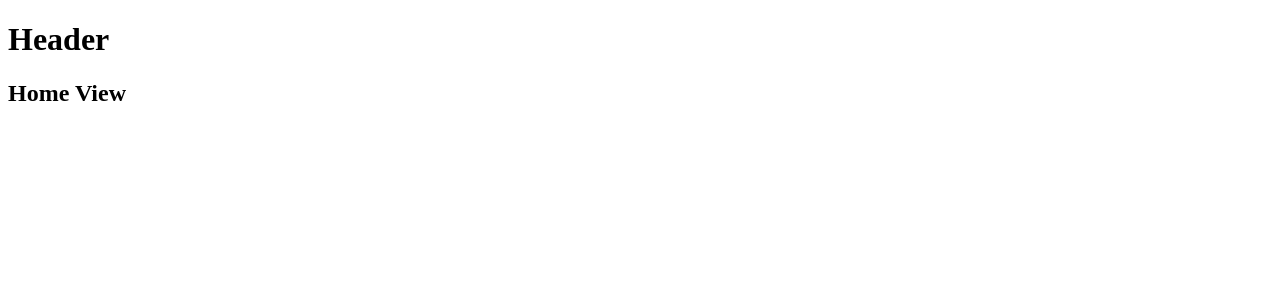
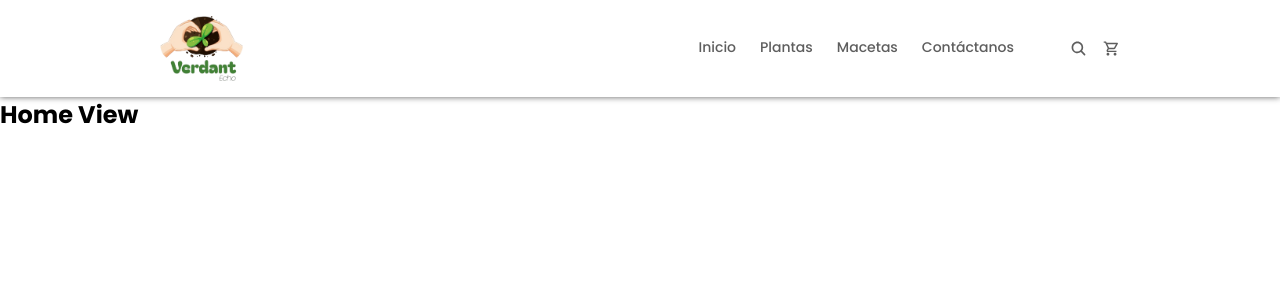
Before and after one commit to FazeElian/verdant-echo, a React (Vite) app: page / in a window 1280 px wide. Shown: the top 300 px of the page. Built offline with nearby package versions, Linux system fonts and the light colour scheme.

Commit message:
add: Header component

```diff
--- a/package.json
+++ b/package.json
@@ -12,6 +12,7 @@
   "dependencies": {
     "react": "^18.3.1",
     "react-dom": "^18.3.1",
+    "react-icons": "^5.4.0",
     "react-router-dom": "^7.1.1"
   },
   "devDependencies": {
--- a/src/assets/css/Global.css
+++ b/src/assets/css/Global.css
@@ -0,0 +1,17 @@
+/* Poppins Font */
+@import url('https://fonts.googleapis.com/css2?family=Poppins:ital,wght@0,100;0,200;0,300;0,400;0,500;0,600;0,700;0,800;0,900;1,100;1,200;1,300;1,400;1,500;1,600;1,700;1,800;1,900&display=swap');
+
+* {
+    box-sizing: border-box;
+    padding: 0;
+    margin: 0;
+}
+
+/* Variables */
+:root {
+    --color-white: #FFFFFF;
+    --color-green-light: #F7F8F3;
+    --color-green: #4F823F;
+    --color-gray: #5E5E5E;
+    font-family: "Poppins", serif;
+}
--- /dev/null
+++ b/src/assets/css/components/Header.css
@@ -0,0 +1,221 @@
+@import "../Global.css";
+
+.header {
+    display: flex;
+    top: 0;
+    width: 100%;
+    height: auto;
+    background: var(--color-white);
+    filter: drop-shadow(0 0 3px var(--color-gray));
+    padding: 1rem 15rem 1rem;
+    justify-content: space-between;
+    align-items: center;
+    position: sticky;
+}
+
+    .cont-img-header {
+        display: flex;
+        width: auto;
+        height: auto;
+    }
+
+        .cont-img-header img {
+            height: 70px;
+        }
+
+    .nav-header {
+        display: flex;
+        width: auto;
+        height: auto;
+        align-items: center;
+    }
+
+        .nav-list-header {
+            display: flex;
+            width: auto;
+            height: auto;
+            list-style: none;
+            gap: 2rem;
+        }
+
+            .nav-list-item-header {
+                font-weight: 500;
+                font-size: 16px;
+                transition: .2s ease-in-out;
+                text-decoration: none;
+                color: var(--color-gray);
+                border-bottom: 2px solid var(--color-white);
+                padding: 7px 0 7px;
+            }
+
+                .nav-list-item-header svg {
+                    display: none;
+                }
+
+                .nav-list-item-header:hover {
+                    color: var(--color-green) !important;
+                    transition: .2s ease-in;
+                    border-bottom: 2px solid var(--color-green);
+                }
+
+        .nav-search-header {
+            display: flex;
+            width: auto;
+            height: auto;
+            margin-left: 6rem;
+            gap: 1rem;
+        }
+
+            .nav-search-item-header {
+                display: flex;
+                width: auto;
+                height: auto;
+                cursor: pointer;
+                background: transparent;
+                border: none;
+                align-items: center;
+                justify-content: center;
+            }
+
+            .nav-list-cart-item-header {
+                display: none;
+            }
+
+                .nav-search-item-header svg {
+                    width: 19px;
+                    height: 19px;
+                    color: var(--color-gray) !important;
+                }
+
+        .btn-menu {
+            display: none;
+        }
+
+/* Responsive 1440px */
+@media screen and (max-width: 1440px) {
+    .header {
+        padding: 1rem 10rem 1rem;
+    }
+
+    .cont-img-header img {
+        height: 65px;
+    }
+
+    .nav-list-item-header {
+        font-size: 14px;
+    }
+
+    .nav-search-header {
+        margin-left: 5rem;
+    }
+
+    .nav-search-item-header svg {
+        width: 17px;
+        height: 17px;
+    }
+}
+
+/* Responsive 1280px */
+@media screen and (max-width: 1280px) {
+    .nav-list-header {
+        gap: 1.5rem;
+    }
+
+    .nav-search-header {
+        margin-left: 3.5rem;
+    }
+}
+
+/* Responsive 1024px */
+@media screen and (max-width: 1024px) {
+    .header {
+        padding: .9rem 6rem .9rem;
+    }
+
+    .nav-search-header {
+        display: none;
+    }
+
+    .nav-list-header {
+        position: absolute;
+        top: 6rem;
+        width: 290px;
+        height: 90vh;
+        overflow: auto;
+        transition: .3s;
+        transform: translateX(-100%);
+        left: 0;
+        padding: 2rem 2.5rem 2rem;
+        z-index: 2;
+        flex-direction: column;
+        background: var(--color-white);
+        gap: 1rem;
+    }
+
+    .nav-list-header.active {
+        display: flex;
+        transform: translate(0) !important;
+        opacity: 1;
+    }
+
+    .nav-list-item-header {
+        display: flex;
+        border: none;
+        align-items: flex-start;
+        gap: 8px;
+        font-size: 15px;
+    }
+
+    .nav-list-cart-item-header {
+        display: flex;
+    }
+
+    .nav-list-item-header svg {
+        display: flex;
+        width: 18px;
+        height: 18px;
+    }
+
+    .nav-list-item-header:hover {
+        border-bottom: none;
+    }
+
+    .btn-menu {
+        display: flex;
+        width: auto;
+        height: auto;
+        border: none;
+        background: transparent;
+        cursor: pointer;
+    }
+
+    .btn-menu svg {
+        width: 32px;
+        height: 32px;
+        color: var(--color-gray) !important;
+    }
+}
+
+/* Responsive 768px */
+@media screen and (max-width: 768px) {
+    .header {
+        padding: 1rem 3.5rem 1rem;
+    }
+
+    .nav-list-header {
+        top: 6.2rem;
+        width: 280px;
+    }
+}
+
+/* Responsive 425px */
+@media screen and (max-width: 425px) {
+    .header {
+        padding: 1rem 2.2rem 1rem;
+    }
+
+    .nav-list-header {
+        top: 6.2rem;
+        width: 265px;
+    }
+}
--- a/src/components/Header.tsx
+++ b/src/components/Header.tsx
@@ -1,10 +1,68 @@
-import { Outlet } from "react-router-dom";
+import { Link, Outlet } from "react-router-dom";
+import { useState } from "react";
+
+// Styles
+import "../assets/css/components/Header.css";
+
+// Logo
+import Logo from "../assets/img/Logo.png";
+
+// React icons
+import { IoSearch } from "react-icons/io5";
+import { MdOutlineShoppingCart, MdPermPhoneMsg } from "react-icons/md";
+import { IoIosMenu, IoMdCart } from "react-icons/io";
+import { ImHome } from "react-icons/im";
+import { RiPlantFill } from "react-icons/ri";
+import { PiPlantFill } from "react-icons/pi";
 
 const Header = () => {
+    const [ menu, setMenu ] = useState(false);
+
+    const handleMenu = () => {
+        setMenu(!menu);
+    }
+
     return (
         <>
-            <header>
-                <h1>Header</h1>
+            <header className="header">
+                <div className="cont-img-header">
+                    <img src={Logo} alt="Verdant Echo Logo" loading="lazy" />
+                </div>
+                <nav className="nav-header">
+                    <ul className={`nav-list-header ${menu ? "active": ""}`}>
+                        <Link to="/" className="nav-list-item-header" onClick={() => setMenu(false)}>
+                            <ImHome />
+                            Inicio
+                        </Link>
+                        <Link to="/" className="nav-list-item-header" onClick={() => setMenu(false)}>
+                            <PiPlantFill />
+                            Plantas
+                        </Link>
+                        <Link to="/plantpots" className="nav-list-item-header" onClick={() => setMenu(false)}>
+                            <RiPlantFill />
+                            Macetas
+                        </Link>
+                        <Link to="/" className="nav-list-item-header" onClick={() => setMenu(false)}>
+                            <MdPermPhoneMsg />
+                            Contáctanos
+                        </Link>
+                        <Link to="/cart" className="nav-list-item-header nav-list-cart-item-header" onClick={() => setMenu(false)}>
+                            <IoMdCart />
+                            Carrito de Compras
+                        </Link>
+                    </ul>
+                    <ul className="nav-search-header">
+                        <button className="nav-search-item-header">
+                            <IoSearch />
+                        </button>
+                        <Link to="/cart" className="nav-search-item-header" onClick={() => setMenu(false)}>
+                            <MdOutlineShoppingCart />
+                        </Link>
+                    </ul>
+                    <button className="btn-menu" onClick={handleMenu}>
+                        <IoIosMenu />
+                    </button>
+                </nav>
             </header>
 
             <Outlet />
```
Also changed, not shown: src/assets/img/Logo.png (added), 1 other file (tests, documents, lock files or other folders).
